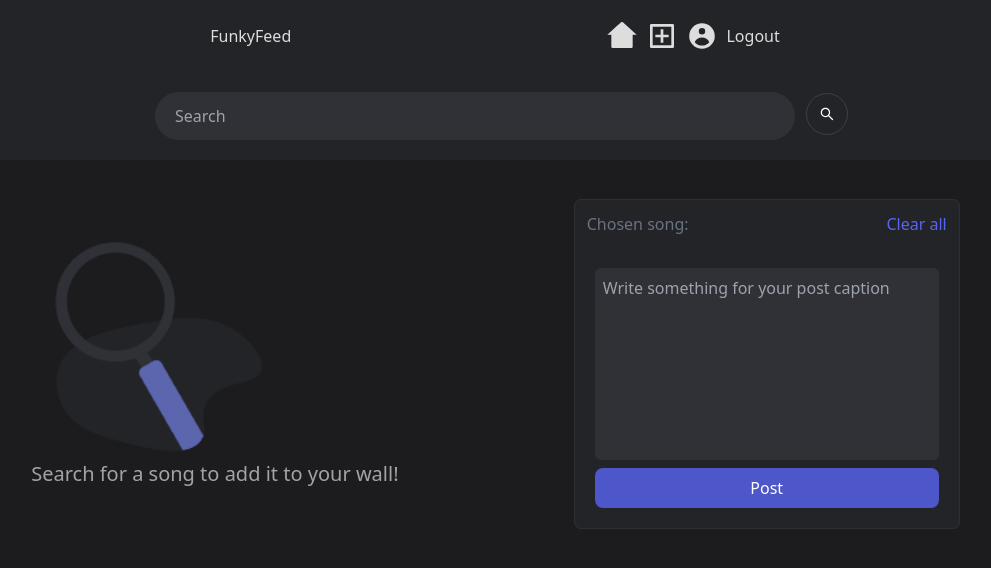
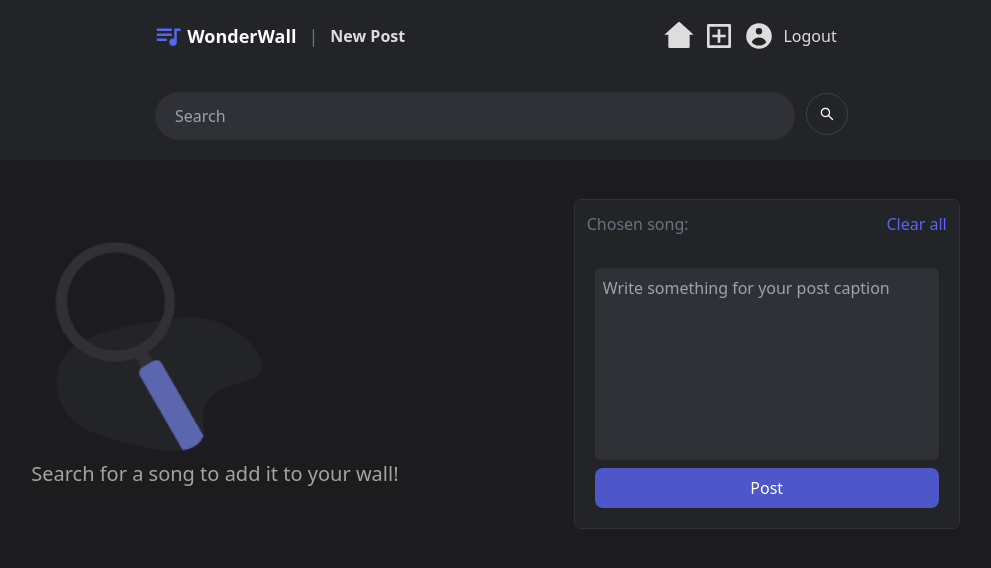
Before and after one commit to ConnerFoster/wonderwall, a React (Create React App) app in the folder frontend/: page /newpost in a window 1280 px wide. Shown: the top 568 px of the page, without its empty margins (145-1136 px from the left). Built offline with nearby package versions, Linux system fonts and the light colour scheme.

Commit message:
Update brand on header

```diff
--- a/frontend/src/components/Header.jsx
+++ b/frontend/src/components/Header.jsx
@@ -1,27 +1,35 @@
 import React from 'react'
 import { RiHome2Fill, RiAddBoxLine } from 'react-icons/ri'
 import { HiUserCircle } from 'react-icons/hi'
+import { MdQueueMusic } from 'react-icons/md'
 import { Link, useNavigate } from 'react-router-dom'
 import { useSelector, useDispatch } from 'react-redux'
 import { logout, reset } from '../features/auth/authSlice'
 
-function Header() {
+function Header(props) {
   const navigate = useNavigate()
   const dispatch = useDispatch()
-  const { user } = useSelector((state) => state.auth)
+  //const { user } = useSelector((state) => state.auth)
 
   const onLogout = () => {
     dispatch(logout())
     dispatch(reset())
-    navigate('/')
+    navigate('/login')
   }
 
   return (
-    <header className='bg-[#232428] text-[#ddd] sticky top-0 py-5 px-10 flex justify-evenly items-center xl:items-center'>
-      <div>
+    <header className='bg-[#232428] text-[#ddd] sticky top-0 py-5 px-10 flex justify-evenly items-center xl:items-center z-40'>
+      <div className='flex gap-3 items-center'>
         <div className='brand'>
-          <Link to='/'>FunkyFeed</Link>
+          <Link to='/'>
+            <div className='flex items-center gap-1'>
+              <MdQueueMusic size={30} color='#5865f2' />
+              <h1 className='font-bold text-lg text-white'>WonderWall</h1>
+            </div>
+          </Link>
         </div>
+        <p className='text-gray-500 text-lg'>|</p>
+        <h1 className='font-semibold'>{props.page}</h1>
       </div>
 
       <div className='flex gap-2'>
```
